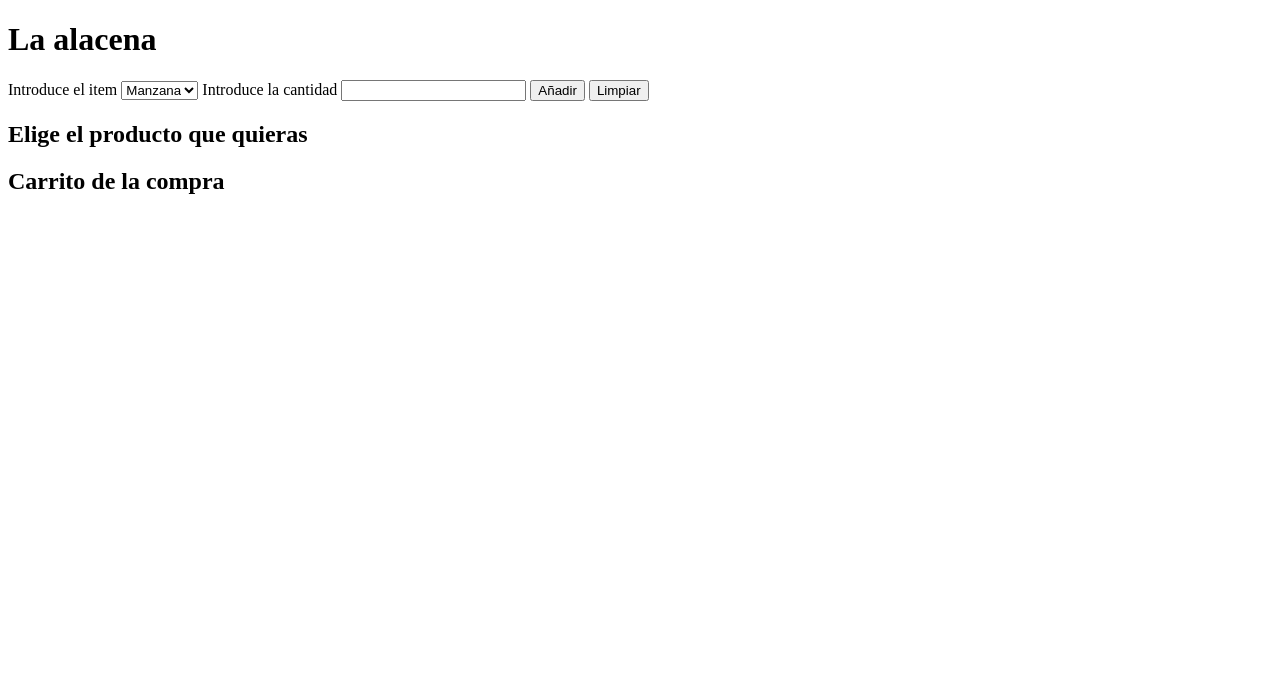
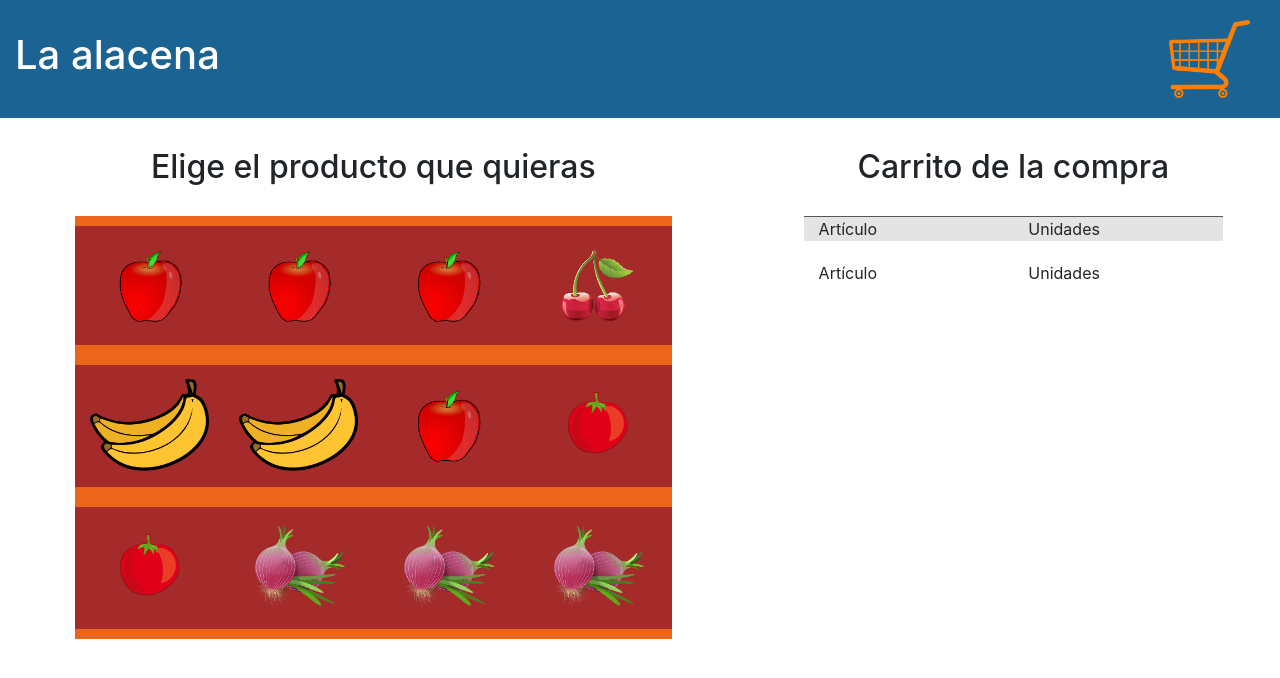
Before and after one commit to charliefenz/showcase, a plain HTML site: page Project/index.html in a window 1280 px wide. Drawn offline with nearby package versions, Linux system fonts and the light colour scheme.

Commit message:
develop of html and css structure

```diff
--- a/Project/Styles/style.css
+++ b/Project/Styles/style.css
@@ -0,0 +1,71 @@
+* {
+    box-sizing: border-box;
+}
+
+header > .row {
+    background-color:rgb(27, 99, 146);
+    color: white;
+    padding: 10px 0;
+}
+
+#shopping-cart-area{
+    display: flex;
+    justify-content: flex-end;
+    padding: 10px 30px 10px 10px;
+}
+
+#shopping-cart {
+    width: 10%;
+}
+
+@media (max-width: 767px) {
+    h1 {
+        text-align: center;
+    }
+    #shopping-cart-area {
+        justify-content: center;
+        padding: 0 15px;
+    }
+}
+
+@media (max-width: 281px) {
+    #shopping-cart {
+        width: 20%;
+    }
+}
+
+
+main h2 {
+    text-align: center;
+    margin: 30px 0;
+}
+
+#showcase-layout {
+    background-color: rgb(235, 102, 26);
+}
+
+img {
+    display: block;
+    width: 100%;
+}
+
+.items {
+    background-color: brown;
+    margin: 10px 0;
+}
+
+#ticket > span {
+    display: block;
+    text-align: center;
+    margin-bottom: 20px;
+}
+
+#bill {
+    border-top: 1px solid rgb(88, 86, 86);
+    margin-top: 20px;
+}
+
+#ticket-title {
+    background-color: rgb(228, 228, 228);
+    margin-bottom: 20px;
+}
--- a/Project/index.html
+++ b/Project/index.html
@@ -4,38 +4,86 @@
     <meta charset="UTF-8">
     <meta http-equiv="X-UA-Compatible" content="IE=edge">
     <meta name="viewport" content="width=device-width, initial-scale=1.0">
+    <link rel="stylesheet" href="https://stackpath.bootstrapcdn.com/bootstrap/4.4.1/css/bootstrap.min.css" integrity="sha384-Vkoo8x4CGsO3+Hhxv8T/Q5PaXtkKtu6ug5TOeNV6gBiFeWPGFN9MuhOf23Q9Ifjh" crossorigin="anonymous">
     <link rel="stylesheet" href="Styles/style.css" type="text/css">
     <title>Charliefenz's Dynamic Showcase</title>
 </head>
 <body>
-    <header>
-        <h1>La alacena</h1>
-        <div id="generador">
-            <label for="items">Introduce el item</label>
-            <select name="items" id="items">
-                <option value="manzana">Manzana</option>
-                <option value="banana">Banana</option>
-                <option value="cereza">Cereza</option>
-                <option value="tomate">Tomate</option>
-                <option value="cebolla">Cebolla</option>
-            </select>
-            <label for="nro">Introduce la cantidad</label>
-            <input type="text" id="nro">
-            <button id="generar">Añadir</button>
-            <button id="limpiar">Limpiar</button>
+    <header class="container-fluid">
+        <div class="row">
+            <h1 class="col-12 col-md-4 align-self-center">La alacena</h1>
+            <div id="shopping-cart-area" class="col-12 col-md">
+                <img src="Images/shopping-cart-md.png" alt="Shopping cart" id="shopping-cart">
+            </div>
         </div>
     </header>
-    <main>
-        <div id="contenedor">
-            <h2>Elige el producto que quieras</h2>
-            <div id="mostrador">
-                <div class="baldas"></div>
+    <main class="container-fluid">
+        <div class="row">
+            <div id="showcase" class="col-12 col-md-7">
+                <h2>Elige el producto que quieras</h2>
+                <div id="showcase-layout" class="col-10 container">
+                    <div class="baldas row" id="balda1">
+                        <div id="it11" class="items col-3">
+                            <img src="Images/apple.png" alt="apple" width="100%" height="100%">
+                        </div>
+                        <div id="it12" class="items col-3">
+                            <img src="Images/apple.png" alt="apple">
+                        </div>
+                        <div id="it13" class="items col-3">
+                            <img src="Images/apple.png" alt="apple">
+                        </div>
+                        <div id="it14" class="items col-3">
+                            <img src="Images/cherries.png" alt="cherries">
+                        </div>
+                    </div>
+                    <div class="baldas row" id="balda2">
+                        <div id="it21" class="items col-3">
+                            <img src="Images/bananas.png" alt="banana">
+                        </div>
+                        <div id="it22" class="items col-3">
+                            <img src="Images/bananas.png" alt="banana">
+                        </div>
+                        <div id="it23" class="items col-3">
+                            <img src="Images/apple.png" alt="apple">
+                        </div>
+                        <div id="it24" class="items col-3">
+                            <img src="Images/tomato.png" alt="tomato">
+                        </div>
+                    </div>
+                    <div class="baldas row" id="balda3">
+                        <div id="it31" class="items col-3">
+                            <img src="Images/tomato.png" alt="tomato">
+                        </div>
+                        <div id="it22" class="items col-3">
+                            <img src="Images/onion.png" alt="onion">
+                        </div>
+                        <div id="it33" class="items col-3">
+                            <img src="Images/onion.png" alt="onion">
+                        </div>
+                        <div id="it34" class="items col-3">
+                            <img src="Images/onion.png" alt="onion">
+                        </div>
+                    </div>
+                </div>
+            </div>
+            <div id="ticket" class="col-12 col-md-5">
+                <h2>Carrito de la compra</h2>
+                <div id="bill" class="col-10 container">
+                    <div id="ticket-title" class="row">
+                        <div class="col">Artículo</div>
+                        <div class="col">Unidades</div>
+                    </div>
+                    <div class="bill-items row">
+                        <div class="col">Artículo</div>
+                        <div class="col">Unidades</div>
+                    </div>
+                </div>
             </div>
         </div>
-        <div id="ticket">
-            <h2>Carrito de la compra</h2>
-        </div>
     </main>
+    <script src="https://code.jquery.com/jquery-3.4.1.slim.min.js" integrity="sha384-J6qa4849blE2+poT4WnyKhv5vZF5SrPo0iEjwBvKU7imGFAV0wwj1yYfoRSJoZ+n" crossorigin="anonymous"></script>
+    <script src="https://cdn.jsdelivr.net/npm/popper.js@1.16.0/dist/umd/popper.min.js" integrity="sha384-Q6E9RHvbIyZFJoft+2mJbHaEWldlvI9IOYy5n3zV9zzTtmI3UksdQRVvoxMfooAo" crossorigin="anonymous"></script>
+    <script src="https://stackpath.bootstrapcdn.com/bootstrap/4.4.1/js/bootstrap.min.js" integrity="sha384-wfSDF2E50Y2D1uUdj0O3uMBJnjuUD4Ih7YwaYd1iqfktj0Uod8GCExl3Og8ifwB6" crossorigin="anonymous"></script>
     <script src="Scripts/script.js"></script>
 </body>
 </html>
```
Also changed, not shown: Project/Images/apple.png (added), Project/Images/bananas.png (added), Project/Images/cherries.png (added), Project/Images/onion.png (added), Project/Images/shopping-cart-md.png (added), Project/Images/tomato.png (added).
